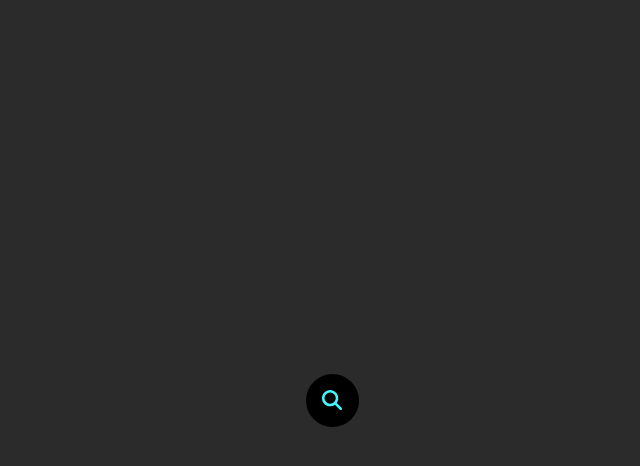
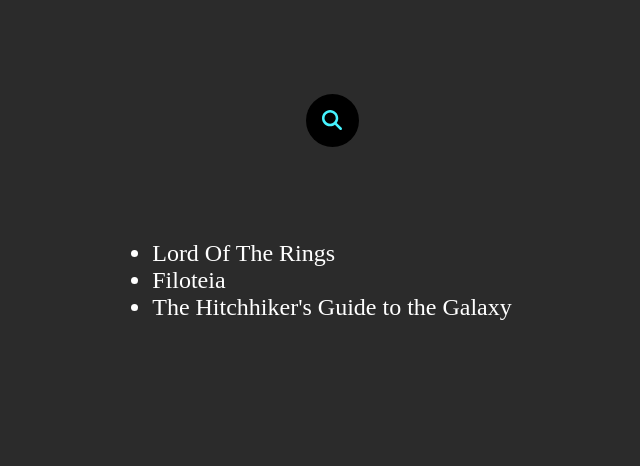
Before and after one commit to martsDev/react-search-filter, a React (Create React App) app: page / in a window 1280 px wide. Shown: the top 466 px of the page, without its empty margins (308-948 px from the left). Built offline with nearby package versions, Linux system fonts and the light colour scheme.

Commit message:
adiciona lista e personaliza lista

```diff
--- a/src/App.css
+++ b/src/App.css
@@ -10,7 +10,7 @@
 
 .container {
   width: 100vw;
-  height: 100vh;
+  height: 30vh;
   display: flex;
   align-items: center;
   justify-content: center;
@@ -66,3 +66,14 @@
   padding-right: 50px;
   box-shadow: inset 0px 0px 10px rgba(0, 0, 0, 0.4);
 }
+
+.container-list {
+  display: flex;
+  align-items: center;
+  justify-content: center;
+}
+
+.list {
+  font-size: 1.5rem;
+  color: #ffff;
+}
--- a/src/App.jsx
+++ b/src/App.jsx
@@ -1,15 +1,25 @@
 import { FontAwesomeIcon } from '@fortawesome/react-fontawesome';
 import { faMagnifyingGlass } from '@fortawesome/free-solid-svg-icons';
+import data from './data';
 import "./App.css";
 
 function App() {
   return (
+    <div>
     <div class="container">
       <div class="searchbox">
         <input type="text" className="searchbox-input" placeholder="Search..." />
         <FontAwesomeIcon icon={faMagnifyingGlass} className="search-icon" />
       </div>
     </div>
+    <div className='container-list'>
+      <ul className='list'>
+          <li className='listItem'>{data[0].book}</li>
+          <li className='listItem'>{data[1].book}</li>
+          <li className='listItem'>{data[2].book}</li>
+        </ul>
+      </div>
+    </div>
   );
 }
 
--- a/src/data.js
+++ b/src/data.js
@@ -1,4 +1,4 @@
-export default data = [
+const data = [
     {
         book: "Lord Of The Rings",
         author: "J.R.R Tolkien"
@@ -12,3 +12,5 @@
         author: "Douglas Adams"
     },
 ]
+
+export default data;
```
